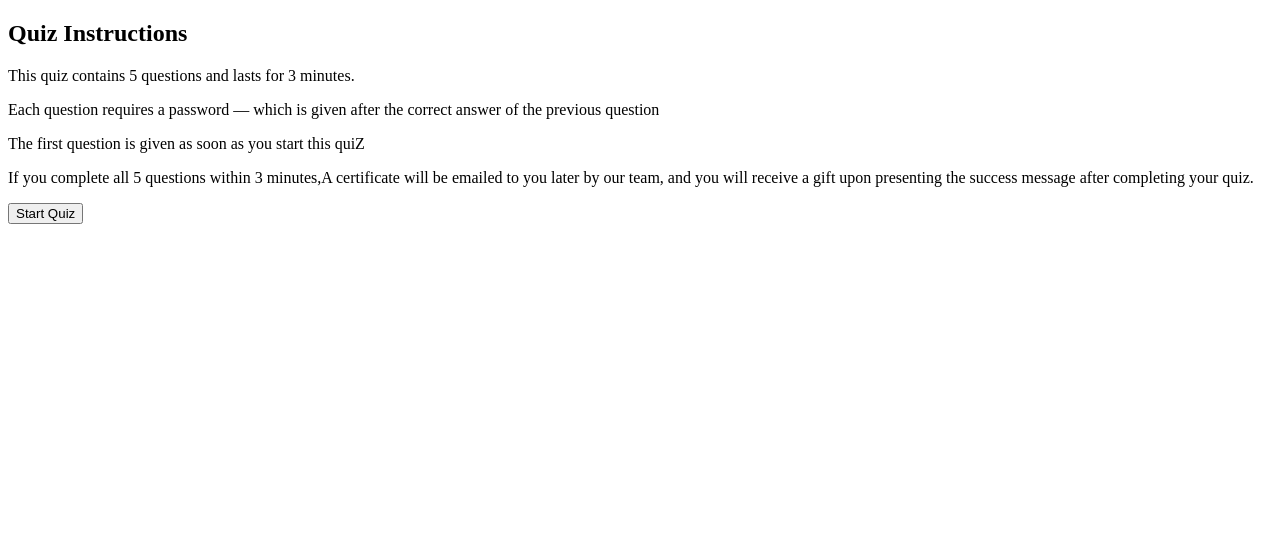
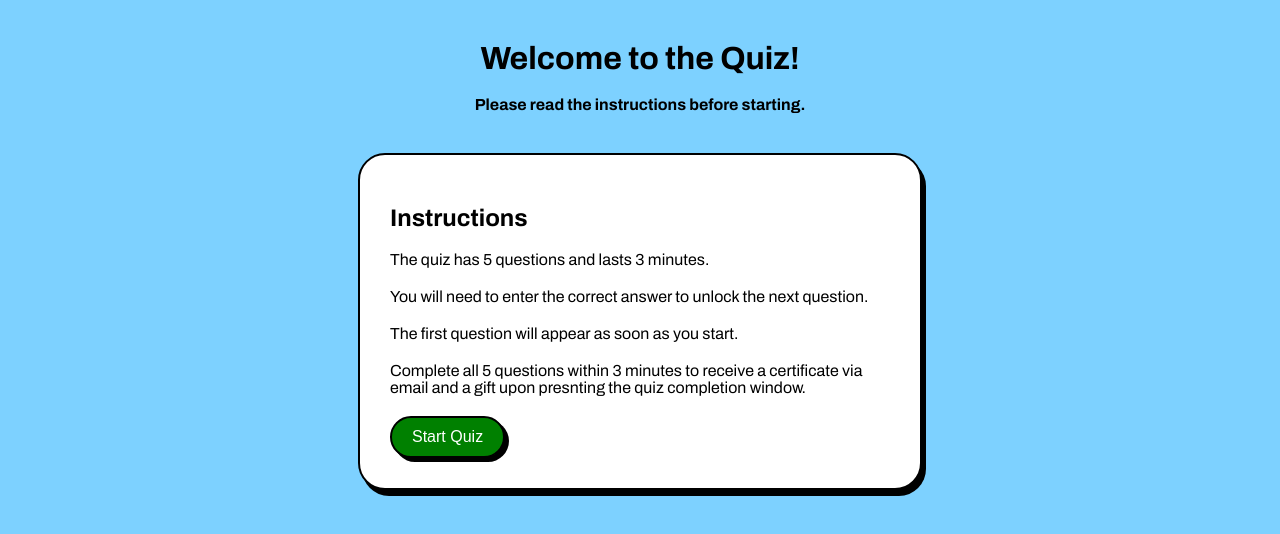
Before and after one commit to ellen-rose-james/mind-marathon, a plain HTML site: page index.html in a window 1280 px wide. Drawn offline with Linux system fonts and the light colour scheme; sample sign-in values are in the browser's storage.

Commit message:
feat: restructure HTML layout and add CSS for improved styling and user experience

```diff
--- a/assets/css/intro.css
+++ b/assets/css/intro.css
@@ -0,0 +1,76 @@
+body {
+  font-family: "Archivo", sans-serif;
+  font-optical-sizing: auto;
+  font-weight: 400;
+  font-style: normal;
+  font-variation-settings:
+    "wdth" 100;
+  background-color: #02a6ff83;
+  color: #000;
+  margin: 0;
+  display: grid;
+  align-content: flex-start;
+  justify-self: center;
+
+  height: 100vh;
+}
+.header {
+
+  padding: 20px;
+  text-align: center;
+  font-size: 24px;
+  font-weight: bold;
+}
+
+.container {
+  padding: 30px;
+  background-color: #fff;
+  border: 2px solid #000;
+  box-shadow: 4px 6px;
+  border-radius: 27px;
+  max-width: 500px;
+  width: 90%;
+
+}
+
+h1 {
+  font-size: 32px;
+  margin-bottom: 20px;
+}
+
+h2 {
+  font-size: 24px;
+  margin-bottom: 20px;
+}
+
+p {
+  font-size: 16px;
+  margin-bottom: 20px;
+}
+
+button {
+  background-color: #008000;
+  color: #fff;
+  border: 2px solid #000;
+  border-radius: 27px;
+  padding: 10px 20px;
+  font-size: 16px;
+  cursor: pointer;
+  transition: transform 0.2s ease, box-shadow 0.2s ease;
+  box-shadow: 4px 4px 0 #000; /* Add shadow */
+}
+
+button:hover {
+  transform: translateY(-3px);
+  border: 2px solid #000;
+  border-radius: 27px;
+  box-shadow: 6px 6px 0 #000;
+
+}
+
+button:active {
+  transform: translateY(0);
+  border: 2px solid #000;
+  border-radius: 27px;
+  box-shadow: 6px 6px 0 #000;
+}
--- a/index.html
+++ b/index.html
@@ -3,14 +3,29 @@
 <head>
   <meta charset="UTF-8">
   <title>Quiz Instructions</title>
+  <link rel="stylesheet" href="./assets/css/intro.css?v=1.0">
+  <meta name="viewport" content="width=device-width, initial-scale=1.0">
+  <link rel="preconnect" href="https://fonts.googleapis.com">
+  <link rel="preconnect" href="https://fonts.gstatic.com" crossorigin>
+  <link href="https://fonts.googleapis.com/css2?family=Archivo:ital,wght@0,100..900;1,100..900&display=swap" rel="stylesheet">
+
 </head>
 <body>
-  <h2>Quiz Instructions</h2>
-  <p>This quiz contains 5 questions and lasts for 3 minutes.</p>
-  <p>Each question requires a password — which is given after the correct answer of the previous question </p>
-  <p>The first question is given as soon as you start this quiZ </p>
-  <p>If you complete all 5 questions within 3 minutes,A certificate will be emailed to you later by our team, and you will receive a gift upon presenting the success message after completing your quiz.</p>
-  <button onclick="window.location.href='quiz.html'">Start Quiz</button>
+  <div class="header">
+    <h1>Welcome to the Quiz!</h1>
+    <p>Please read the instructions before starting.</p>
+  </div>
+
+  <div class="container">
+
+    <h2>Instructions</h2>
+    <p>The quiz has 5 questions and lasts 3 minutes.</p>
+    <p>You will need to enter the correct answer to unlock the next question.</p>
+    <p>The first question will appear as soon as you start.</p>
+    <p>Complete all 5 questions within 3 minutes to receive a certificate via email and a gift upon presnting the quiz completion window.</p>
+    <button onclick="window.location.href='quiz.html'">Start Quiz</button>
+  </div>
+
 
   <script src="./assets/js/intro.js?v=1.0"></script>
 </body>
```
